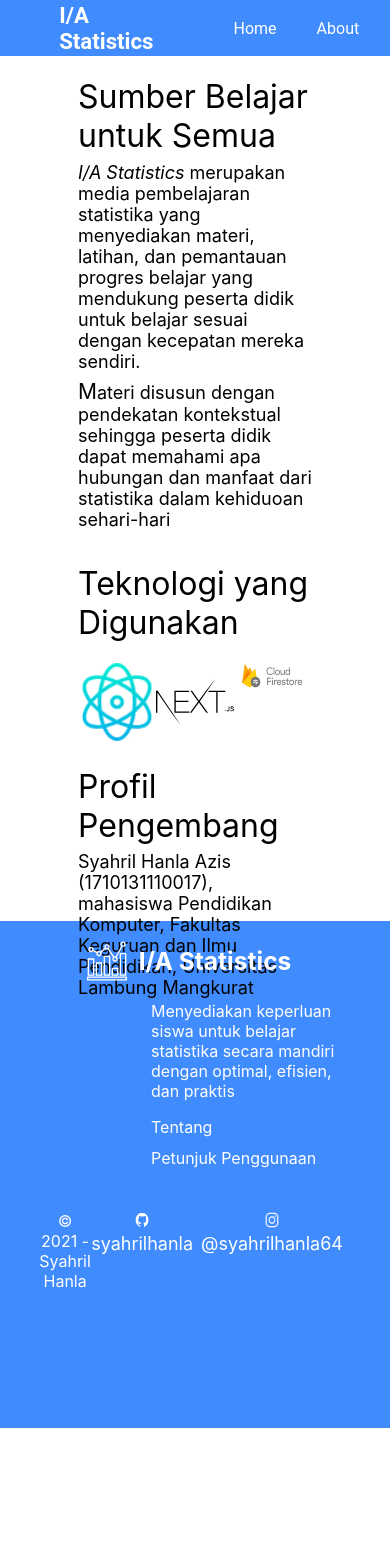
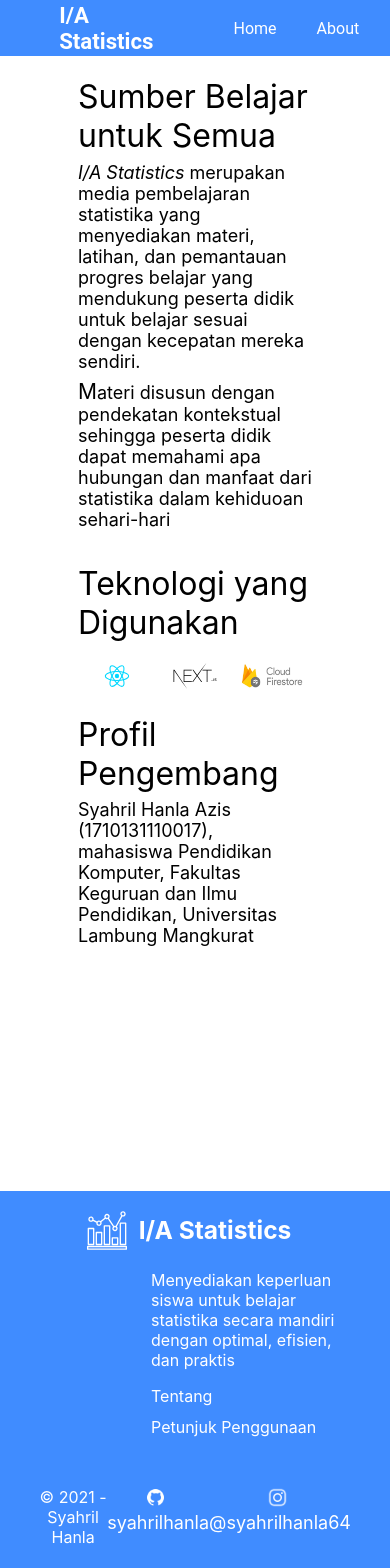
Before and after one commit to syahrilhanla/proyek-skripsi, a Next.js app: page /about in a window 390 px wide. Shown: the top 1568 px of the page. Before the commit the page ends 1428 px from the top, so only its background shows below. Built offline with nearby package versions, Linux system fonts and the light colour scheme.

Commit message:
few fixes on css and jsx bugs

```diff
--- a/components/Footer.js
+++ b/components/Footer.js
@@ -5,7 +5,7 @@ import Image from 'next/image';
 const Footer = () => {
   return (
     <div className={footerStyles.footer}>
-      <div class={footerStyles.footerHeader}>
+      <div className={footerStyles.footerHeader}>
         <Image src="/stats.svg" height={35} width={40} /> <span><h3>I/A Statistics</h3></span>
       </div>
       <div className={footerStyles.container}>
@@ -26,18 +26,20 @@ const Footer = () => {
           <p className={footerStyles.copyright}>&#169; 2021 - Syahril Hanla</p>
 
           <div className={footerStyles.identity}>
-            <span>
-              <Image src={'/github-icon.png'} height={18} width={16} />
-            </span>
-            <span > syahrilhanla</span>
+            <a href='http://github.com/syahrilhanla'>
+              <span>
+                <Image src={'/github-icon.png'} height={21} width={21} />
+              </span> syahrilhanla
+            </a>
+
           </div>
           <div className={footerStyles.identity}>
-            <span>
-              <Image src={'/instagram-icon.png'} height={18} width={16} />
-            </span>
-            <span >
-              @syahrilhanla64
-          </span>
+
+            <a href='http://instagram.com/syahrilhanla64'>
+              <span>
+                <Image src={'/instagram-icon.png'} height={21} width={21} />
+              </span> @syahrilhanla64
+            </a>
           </div>
 
         </div>
--- a/components/HomeNavbar.js
+++ b/components/HomeNavbar.js
@@ -5,11 +5,13 @@ import Link from 'next/link';
 
 const HomeNavbar = () => {
   return (
-    <nav class={navbarStyle.navbar}>
-      <div class={navbarStyle.logo}>
-        <Image src="/stats.svg" height={35} width={40} /> <span><h3>I/A Statistics</h3></span>
-      </div>
-      <div class={navbarStyle.links}>
+    <nav className={navbarStyle.navbar}>
+      <Link href={'/'}>
+        <div className={navbarStyle.logo}>
+          <Image src="/stats.svg" height={35} width={40} /> <span><h3>I/A Statistics</h3></span>
+        </div>
+      </Link>
+      <div className={navbarStyle.links}>
         <ul>
           <li>
             <p><Link href={'/'}>Home</Link></p>
--- a/pages/about.js
+++ b/pages/about.js
@@ -33,10 +33,10 @@ function AboutContent() {
         </h1>
         <div className={aboutStyles.pictures}>
           <span>
-            <Image src="/react-icon.png" height={100} width={100} />
+            <Image src="/react-1.svg" height={100} width={300} />
           </span>
           <span>
-            <Image src="/nextjs-3.svg" height={100} width={100} />
+            <Image src="/nextjs-3.svg" height={100} width={300} />
           </span>
           <span><Image src="/cloud_firestore.png" height={100} width={300} /></span>
         </div>
--- a/styles/About.module.css
+++ b/styles/About.module.css
@@ -1,6 +1,11 @@
+.root {
+  margin-top:3rem
+}
+
 .aboutContent {
   width: 100%;
-  height: 90vh;
+  height: 85vh;
+  margin-bottom: 3rem;
 }
 
 .container {
@@ -28,7 +33,16 @@
 
 @media (max-width: 600px) {
   .aboutContent {
-  width: 100%;
-  height: 100vh;
+    width: 100%;
+    height: 130vh;
+    margin-bottom: 1rem;
+  }
 }
+
+@media (max-width: 768px) {
+  .aboutContent {
+    width: 100%;
+    height: 130vh;
+    margin-bottom: 1rem;
+  }
 }
--- a/styles/Footer.module.css
+++ b/styles/Footer.module.css
@@ -46,24 +46,30 @@
   display: grid;
   grid-template-columns: 2fr 1fr 1fr;
   text-align: center;
+  margin-top: 0.4rem;
 }
 
 .identityGrid span {
-  margin-right: 0.5rem;
+  margin-right: 0.3rem;
 }
 
 .identityGrid div {
-  height: 1rem;
+  height: 1.5rem;
 }
 
 #copyright {
   text-align: left !important;
   color: red;
+  align-items: flex-start;
 }
 
 .identity {
+  font-size: 18px;
+  height: 3rem;
+  justify-items: center;
+  display: flex;
+  flex-direction: row;
   margin-top: 1rem;
-  font-size: 18px;
 }
 
 @media (max-width: 600px) {
--- a/styles/HomeNavbar.module.css
+++ b/styles/HomeNavbar.module.css
@@ -18,6 +18,7 @@
   margin-left: 3rem;
   font-weight: lighter;
   font-size: 19px;
+  cursor: pointer;
 }
 
 .logo > span {
```
Also changed, not shown: public/react-1.svg (added).
